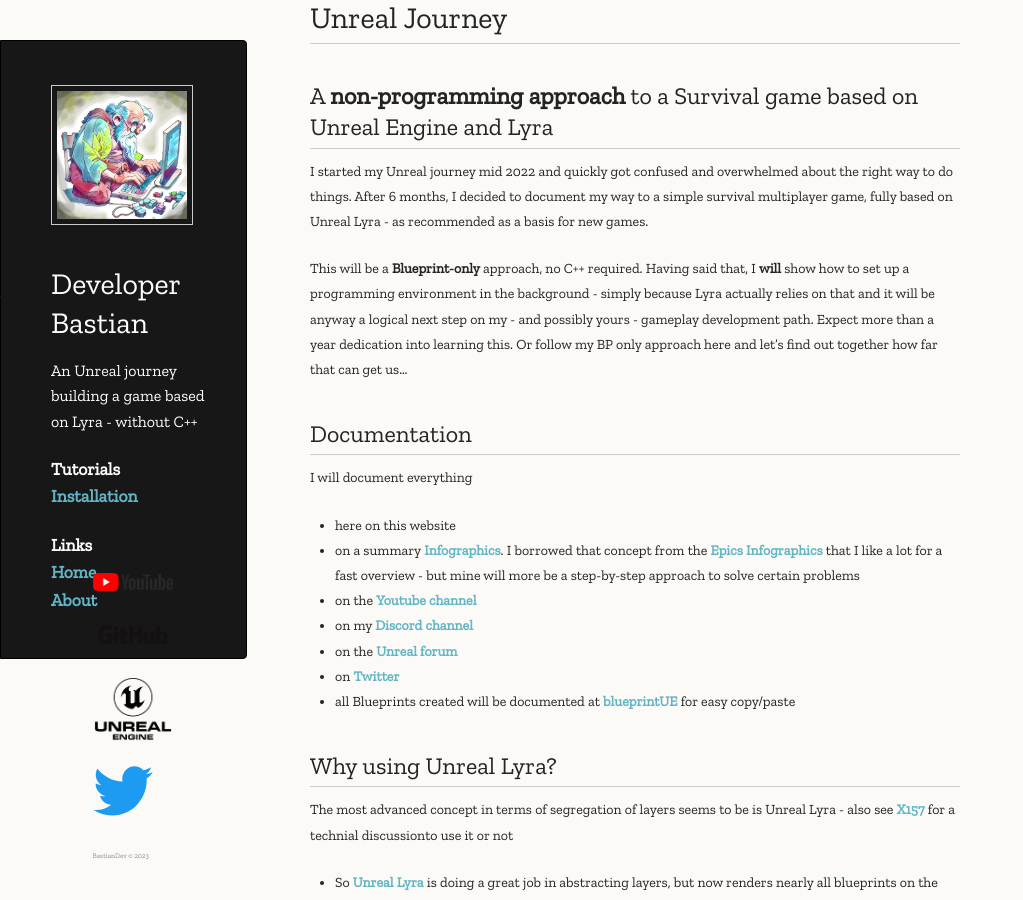
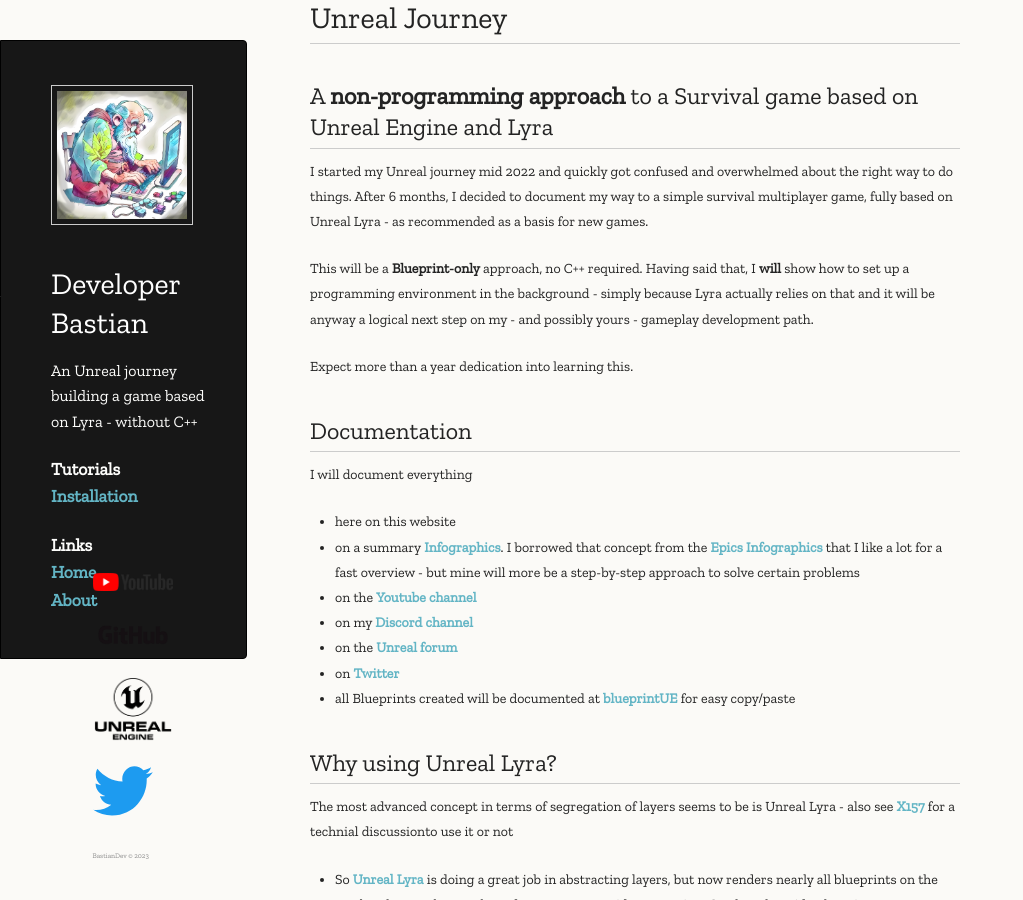
Before and after one commit to DeveloperBastian/www, a Jekyll site: the page built from index.md, in a window 1280 px wide and 900 px high, scrolled down 488 px. Shown: the whole window, without its empty margins (0-1023 px from the left). Built offline with Jekyll 4.4.1, drawn with Linux system fonts in a browser that asks for light colours; our own code applies the rules of GitHub Pages for plain Markdown files.

```diff
--- a/index.md
+++ b/index.md
@@ -13,7 +13,8 @@
 After 6 months, I decided to document my way to a simple survival multiplayer game, fully based on Unreal Lyra - as recommended as a basis for new games.
 
 This will be a **Blueprint-only** approach, no C++ required. Having said that, I **will** show how to set up a programming environment in the background - simply because Lyra actually relies on that and it will be anyway a logical next step on my - and possibly yours - gameplay development path.
-Expect more than a year dedication into learning this. Or follow my BP only approach here and let's find out together how far that can get us...
+
+Expect more than a year dedication into learning this.
 
 ## Documentation
 I will document everything
```
